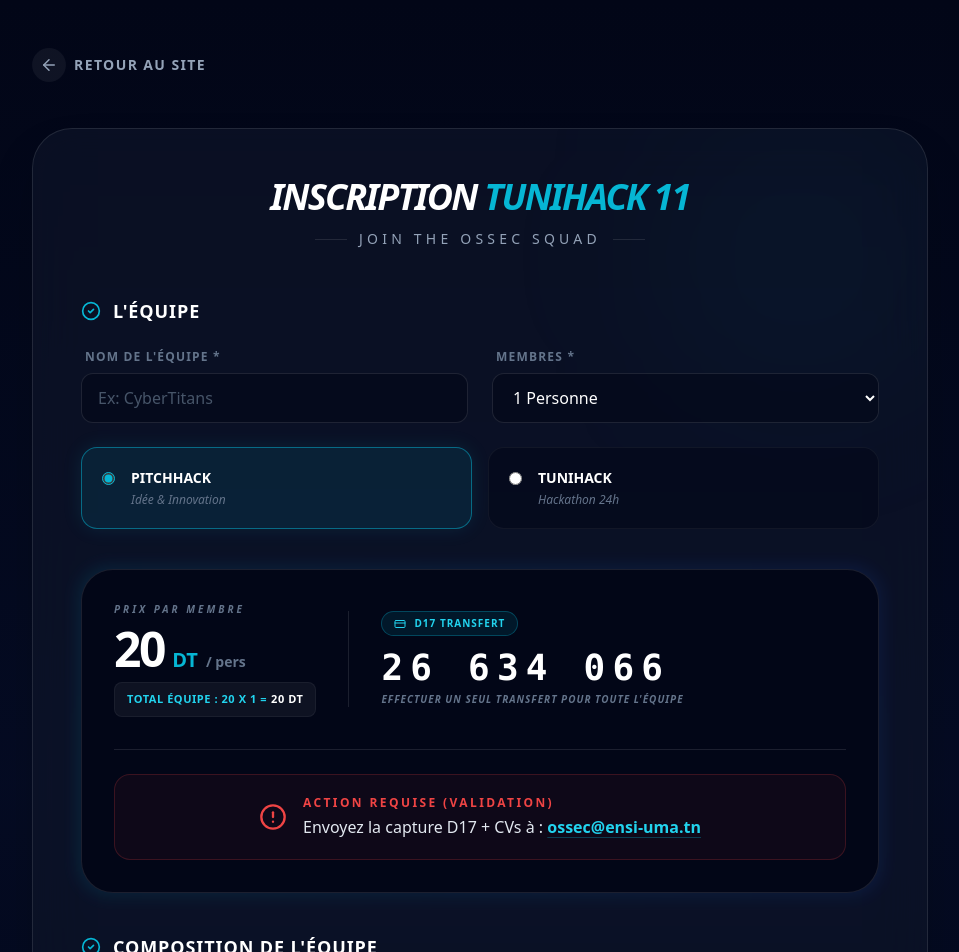
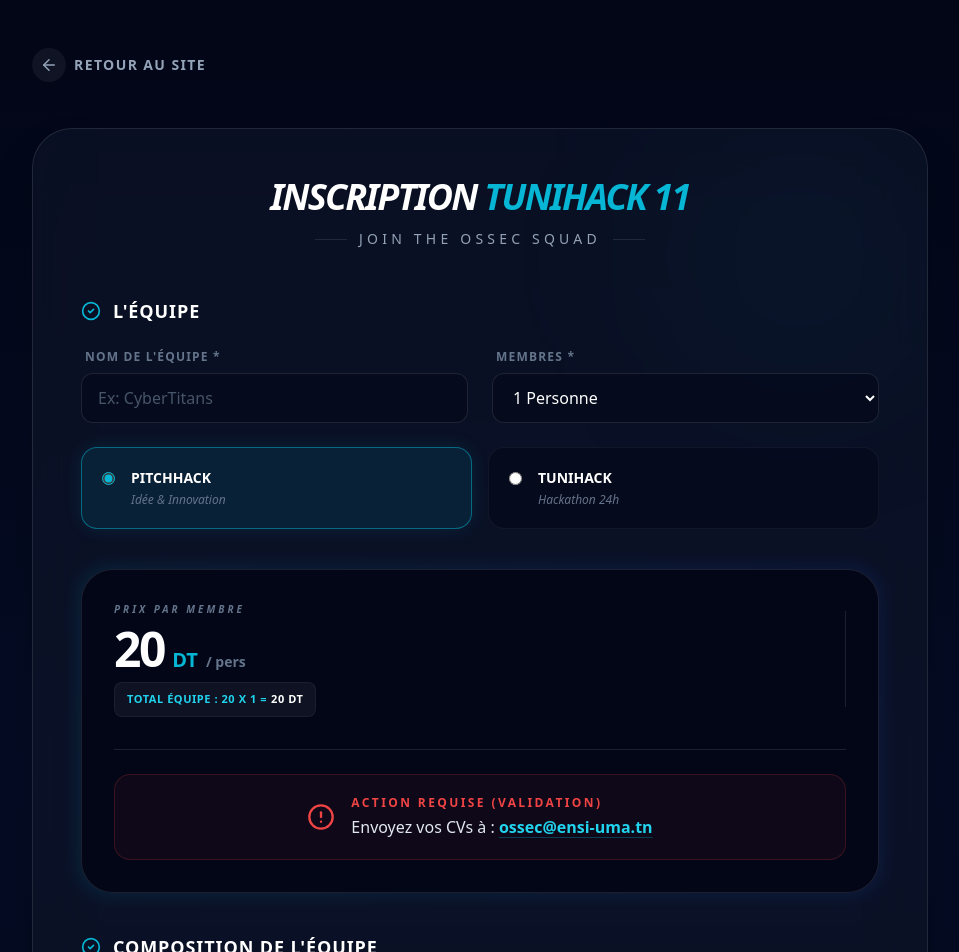
Before and after one commit to Farahgrissa/tunihack-form, a React (Vite) app: page /register in a window 1280 px wide. Shown: the top 952 px of the page, without its empty margins (160-1119 px from the left). Built offline with nearby package versions, Linux system fonts and the light colour scheme.

Commit message:
FAQ improvement

```diff
--- a/src/pages/Home.jsx
+++ b/src/pages/Home.jsx
@@ -53,8 +53,12 @@
 };
 const FAQ_DATA = [
 {
+    question: "Quelle est la différence entre le TuniHack et le PitchHack ?",
+    answer: "TuniHack : Vous devez développer une application ou un site réel et fonctionnel à la fin de l'événement.PitchHack : L'accent est mis sur la présentation d'un prototype (qui n'est pas forcément un produit fonctionnel) devant un jury."}
+  ,
+  {
     question: "Quels sont les frais d'inscription ?",
-    answer: "L'inscription est fixée à ( 30 DT * nbre de membres ) pour le TuniHack et ( 20 DT * nbre de membres ) pour le PitchHack."
+    answer: "L'inscription est fixée à ( 30 DT * nbre de membres ) pour le TuniHack et ( 20 DT * nbre de membres ) pour le PitchHack . Le paiement s'effectue après la validation par un seul membre de l'équipe ."
   },
   {
     question: "Si je ne participe pas à la compétition, puis-je quand même rejoindre ?",
--- a/src/pages/Register.jsx
+++ b/src/pages/Register.jsx
@@ -166,19 +166,7 @@
       <div className="hidden md:block w-px h-24 bg-white/10"></div>
 
       {/* SECTION D17 */}
-      <div className="text-center md:text-left flex-1">
-        <div className="inline-flex items-center gap-2 px-3 py-1 rounded-full bg-cyan-500/10 border border-cyan-500/30 mb-3">
-          <CreditCard size={12} className="text-cyan-400" />
-          <span className="text-[10px] font-bold text-cyan-400 uppercase tracking-widest">D17 Transfert</span>
-        </div>
-        {/* Numéro avec protection anti-coupure mobile */}
-        <p className="text-[24px] sm:text-3xl md:text-4xl font-mono font-black text-white tracking-normal md:tracking-[0.2em] mb-1 whitespace-nowrap">
-          26&nbsp;634&nbsp;066
-        </p>
-        <p className="text-[10px] text-slate-500 font-bold uppercase tracking-widest italic">
-          Effectuer un seul transfert pour toute l'équipe
-        </p>
-      </div>
+
     </div>
 
     {/* BLOC D'INSTRUCTION AGRANDI (Corrigé avec email en minuscules) */}
@@ -190,7 +178,7 @@
             Action Requise (Validation)
           </p>
           <p className="text-sm md:text-base text-slate-200 font-medium">
-            Envoyez la capture D17 + CVs à :{' '}
+            Envoyez vos CVs à :{' '}
             <a
               href="mailto:ossec@ensi-uma.tn"
               className="text-cyan-400 font-bold hover:text-cyan-300 transition-colors underline decoration-cyan-500/30 underline-offset-4"
```
